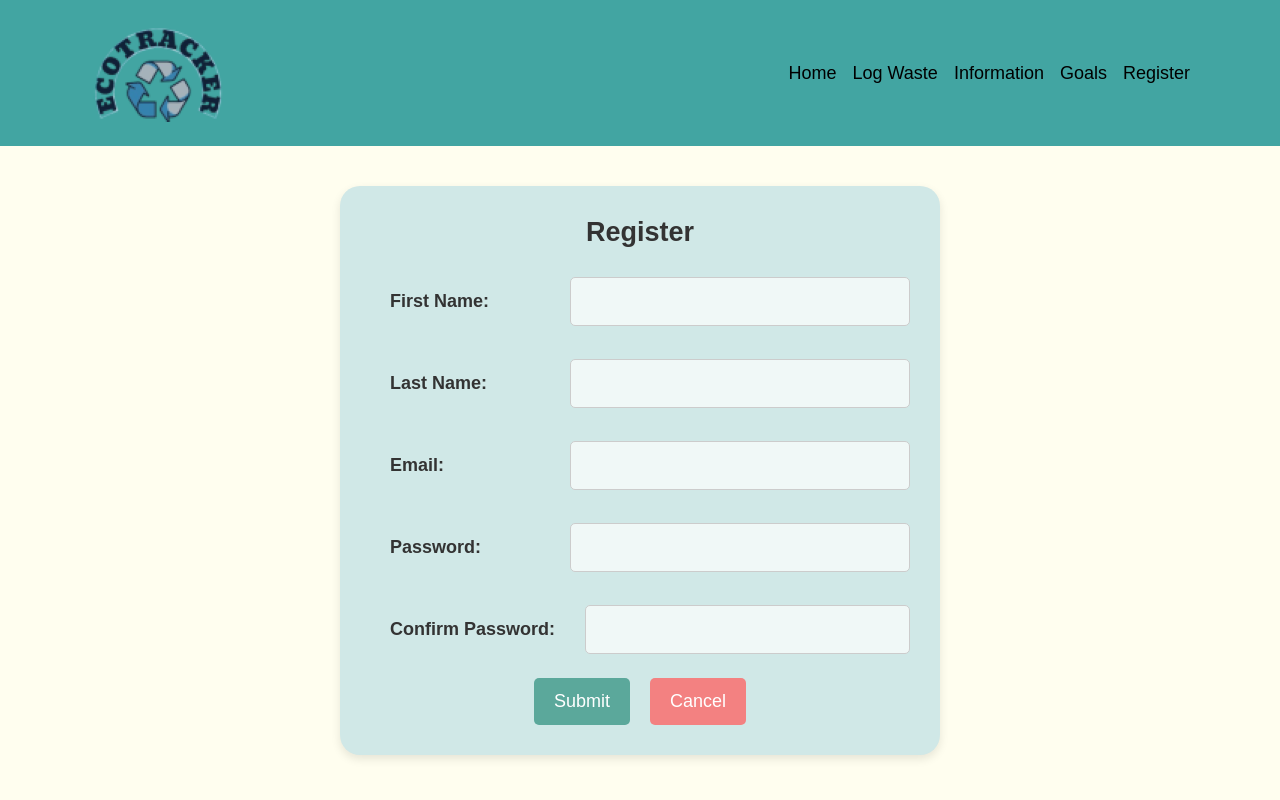
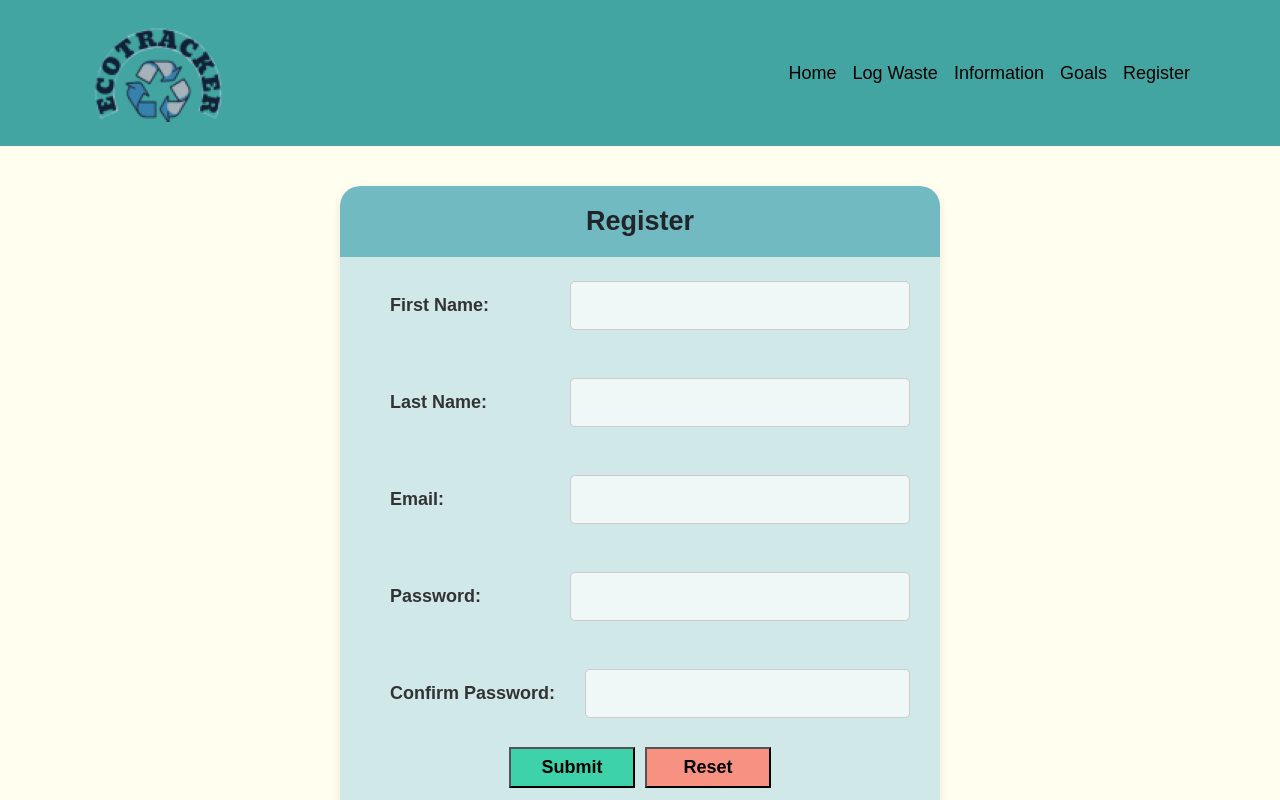
Before and after one commit to FionnOReilly/EcoTrack-GroupProject, a Vue app in the folder vue-frontend/: page /Registration in a window 1280 px wide. Shown: the top 800 px of the page. Built offline with nearby package versions, Linux system fonts and the light colour scheme; the HTML template or start-up script is replaced by a standard one.

Commit message:
Style changes to Reg Page

```diff
--- a/vue-frontend/src/components/RegistrationPage.vue
+++ b/vue-frontend/src/components/RegistrationPage.vue
@@ -3,7 +3,7 @@
   <!-- Registration Form -->
   <div class="Registercontainer">
     <form class="register-form">
-      <h2>Register</h2>
+      <legend>Register </legend>
 
       <div class="form-group">
         <label for="first-name">First Name:</label>
@@ -30,9 +30,9 @@
         <input type="password" id="confirm-password" name="confirm-password" required>
       </div>
 
-      <div class="buttons">
-        <button type="submit" class="submit-btn">Submit</button>
-        <button type="button" class="cancel-btn">Cancel</button>
+      <div class="buttonContainer">
+          <input type="submit" value="Submit" class="contactButton" id="submitButton">
+          <input type="reset" value="Reset" class="contactButton" id="resetButton">
         </div>
     </form>
   </div>
@@ -110,11 +110,40 @@
     font-weight: bold;
   }
 
+  .Registercontainer {
+    width: 90%;
+    max-width: 600px;
+    margin: 40px auto;
+    background-color: #d0e8e7;
+    padding: 0 30px 30px;
+    border-radius: 20px;
+    box-shadow: 0 4px 10px rgba(0, 0, 0, 0.1);
+    text-align: center;
+    overflow: hidden;
+}
+
+legend {
+    margin: 0;
+    padding: 15px 0;
+    border-radius: 20px 20px 0 0;
+    background-color: #71BAC1;
+    font-size: 1.5em;
+    font-weight: bold;
+    width: calc(100% + 60px);
+    position: relative;
+    left: -30px;
+    box-sizing: border-box;
+    text-align: center;
+}
+
+
 .form-group {
     display: flex;
-    align-items: center; /* Vertically center the label and input */
-    margin-bottom: 15px; /* Space between form groups */
+    align-items: center;
+    margin-bottom: 15px;
+    padding-top: 15px;
 }
+
 
   label {
     display: block;
@@ -134,6 +163,8 @@
     border: 1px solid #ccc;
     border-radius: 5px;
     background-color: #f0f8f7; /* Light input background */
+    width: calc(100% - 160px); /* Adjust width to match form group width minus label width and margin */
+
     margin-left: 10px;
   }
 
@@ -143,34 +174,42 @@
     border-color: #5ba89b; /* Focus color */
   }
 
-  .buttons {
-    display: flex;
-    justify-content: center;
-    gap: 20px;
+  .contactButton:hover {
+  border-radius: 20px;
 }
 
-  .submit-btn,
-  .cancel-btn {
-    padding: 10px 20px;
-    border: none;
-    border-radius: 5px;
-    background-color: #5ba89b;
-    color: white;
-    cursor: pointer;
-    transition: background-color 0.3s ease;
-    font-size: 1em;
+  .buttonContainer {
+  text-align: center;
+  margin: 10px;
 }
 
-  .submit-btn:hover {
-    background-color: #4d9383;
+ #submitButton, #resetButton {
+  padding: 5px;
+margin:5px;
+  width: 7em;
+  font-weight: bold;
+  color: black;
 }
 
-  .cancel-btn {
-    background-color: #f38181;
+#resetButton{
+  background-color:#F79181;
 }
 
-  .cancel-btn:hover {
-    background-color: #e36464;
+#submitButton{
+  background-color: #3ED2AA
+}
+
+  #submitButton:hover {
+  background-color: #adffe7;
+}
+
+#resetButton:hover {
+  background-color: #fab3a1;
+}
+
+.error {
+  color: #c21d1d;
+  padding-left: 10px;
 }
 
   /* Responsive Design */
--- a/vue-frontend/src/components/WasteLog.vue
+++ b/vue-frontend/src/components/WasteLog.vue
@@ -147,8 +147,8 @@ input[type="radio"]{
 }
 
 #fieldset1 legend,#loggedWaste h4 {
-  padding: 6px;
-  border-radius: 14.8px 14.8px 0 0;
+  padding: 3px;
+  border-radius: 14.8px 11.8px 0 0;
   width: 100%;
   text-align: center;
   background-color: #71BAC1;
```
Lines whose indentation alone changed are shown as unchanged.
